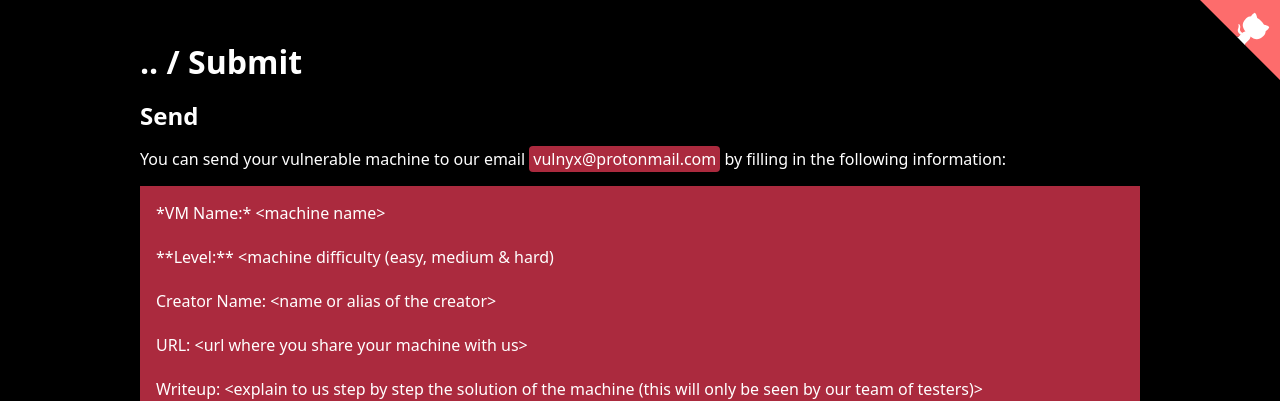
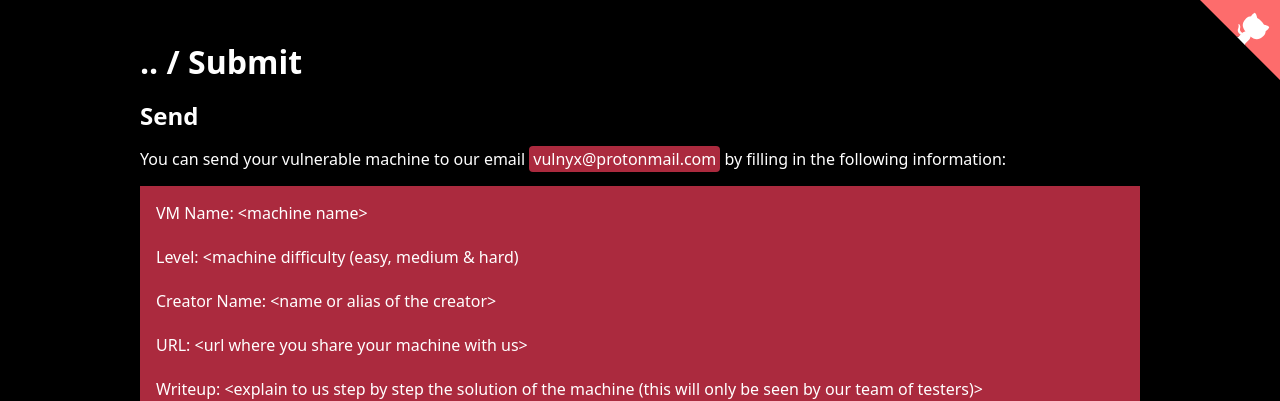
Before and after one commit to VulNyx/vulnyx, a Jekyll site: the page built from submit.md, in a window 1280 px wide. Shown: the top 401 px of the page. Built offline with Jekyll 4.4.1, drawn with Linux system fonts in a browser that asks for light colours; part of the change alters nothing that is shown; some of the changed text lies outside the part shown.

Commit message:
edit info

````diff
--- a/submit.md
+++ b/submit.md
@@ -8,9 +8,9 @@ title: Submit
 You can send your vulnerable machine to our email `vulnyx@protonmail.com` by filling in the following information:
 
 ```
-*VM Name:* <machine name>
+VM Name: <machine name>
 
-**Level:** <machine difficulty (easy, medium & hard)
+Level: <machine difficulty (easy, medium & hard)
 
 Creator Name: <name or alias of the creator>
 
````
